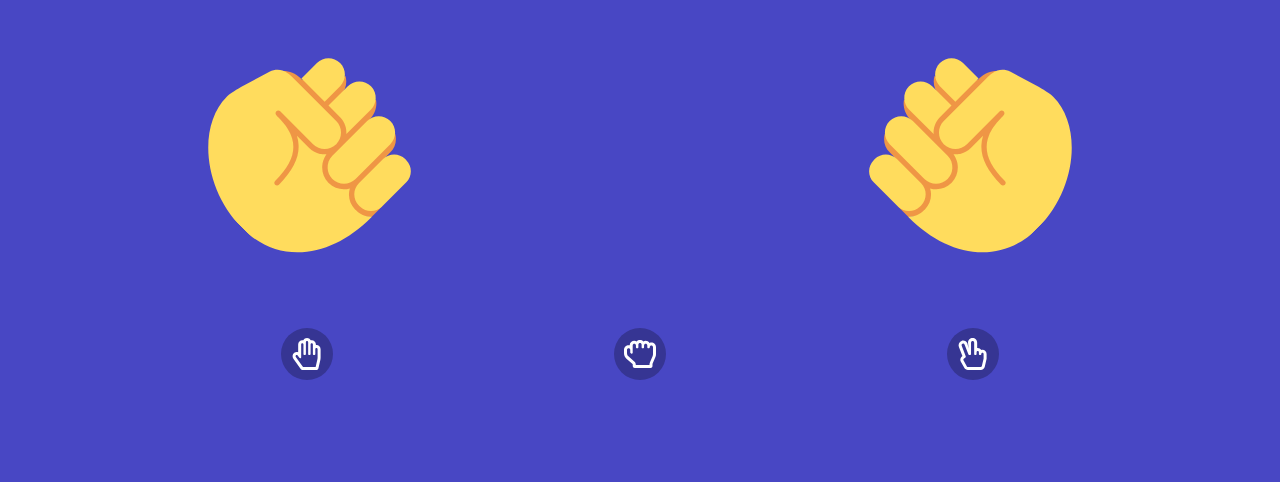
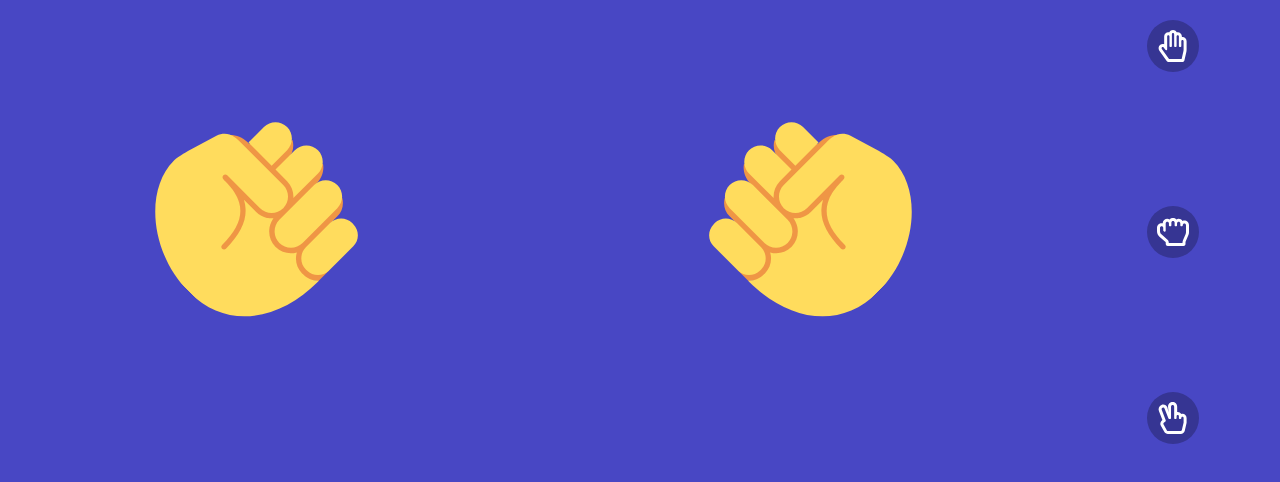
Before and after one commit to BUTURUM/aaah-scissors, a plain HTML site: page index.html in a window 1280 px wide. Drawn offline with Linux system fonts and the light colour scheme.

Commit message:
Adust everything to the horizontal big monitors.
Now you can play my game even on computer.

```diff
--- a/index.html
+++ b/index.html
@@ -7,6 +7,7 @@
   <link rel="stylesheet" href="style.css">
 </head>
 <body>
+  <div id="wrapper">
     <div id="hand-fight">
       <div class="hand-box left">
         <img src="icons/rock-hand.svg">
@@ -32,5 +33,6 @@
         </svg>
       </button>
     </div>
+  </div>
 </body>
 </html>
--- a/style.css
+++ b/style.css
@@ -7,6 +7,10 @@ button{
   border: none;
   background: none;
   font: inherit;
+}
+:root{
+  --down-move: 9vh;
+  --up-move: 5vh;
 }
 
 /*actions*/
@@ -32,8 +36,8 @@ button{
 #hand-fight{
   display: flex;
   justify-content: space-around;
-  padding-top: 2vh;
-  padding-bottom: 9vh;
+  padding-top: var(--up-move);
+  padding-bottom: var(--down-move);
 }
 .hand-box.shaking{
   animation: shake 575ms ease-out 4;
@@ -61,12 +65,29 @@ button{
     top: 0;
   }
   30%{
-    top: 9vh;
+    top: var(--down-move);
   }
   70%{
-    top: -5vh;
+    top: calc(var(--up-move) * -1);
   }
   to{
     top: 0;
   }
 }
+
+@media (min-width: 640px){
+  :root{
+    --down-move: 18vh;
+    --up-move: 10vh;
+  }
+  #wrapper{
+    display: grid;
+    grid-template-columns: 5fr 1fr;
+  }
+  #action-panel{
+    flex-direction: column;
+    align-items: center;
+    justify-content: space-between;
+    padding: 20px 0;
+  }
+}
```
Lines whose indentation alone changed are shown as unchanged.
